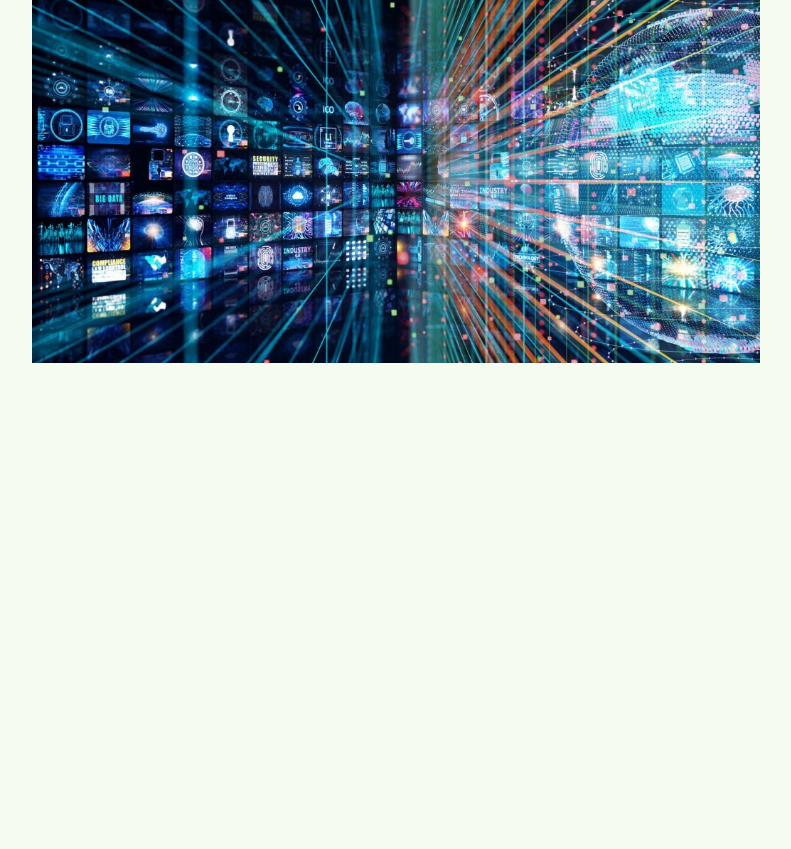
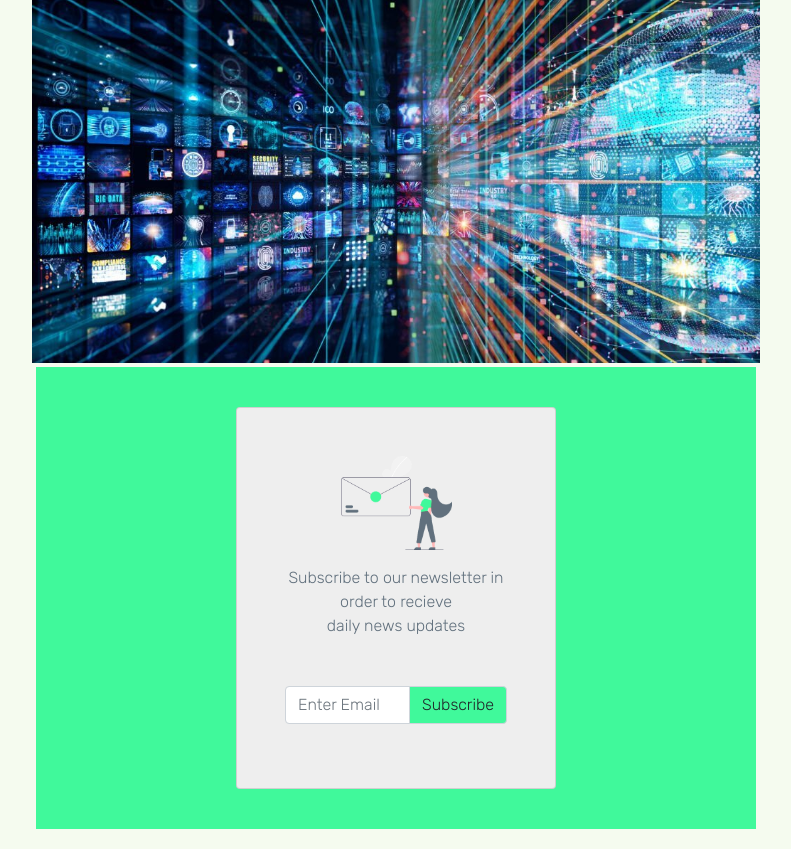
Before and after one commit to vantablanta/news_app, a Flask app: page / in a window 1280 px wide. Shown: the part 406-1255 px from the top of the page, without its empty margins (54-845 px from the left). Before the commit the page ends 769 px from the top, so only its background shows below. Run offline with Flask 2, Linux system fonts and the light colour scheme; data that the repository does not hold is empty.

Commit message:
subscribe section added

```diff
--- a/app/config.py
+++ b/app/config.py
@@ -1,6 +1,6 @@
 class Config:
     """Parent Config Class """
-    BASE_URL = 'https://newsapi.org/v2/top-headlines?country=us&apiKey={}'
+    BASE_URL = 'https://newsapi.org/v2/top-headlines?q=news&apiKey={}&pageSize=10'
 
 
 class ProdConfig(Config):
--- /dev/null
+++ b/app/static/css/subscribe.css
@@ -0,0 +1,14 @@
+.subscribe{
+    background-color: #40F99B;
+    color: #61707D;
+}
+.card-subscribe {
+    background-color: #eee;
+}
+#basic-addon2{
+    background-color: #40F99B;
+}
+#basic-addon2:hover{
+    background-color: #61707D;
+    color: #F5FBEF;
+}
--- a/app/templates/index.html
+++ b/app/templates/index.html
@@ -18,6 +18,13 @@
                 nisi officiis modi?
             </p>
             <img class="w-100" src="{{url_for('static',filename='assets/news.jpg')}}" alt="Image of Nairobi">
+
+            <div>
+                {%include 'subscribe.html'%}
+            </div>
+
+
+
         </div>
         <div class="col-md-4 mt-3">
             {%include 'content.html'%}
--- /dev/null
+++ b/app/templates/subscribe.html
@@ -0,0 +1,22 @@
+{%block styles%}
+<link rel="stylesheet" href="{{url_for('static', filename='css/subscribe.css')}}">
+{%endblock%}
+
+<div class="row d-flex justify-content-center align-items-center subscribe m-1 p-3">
+    <div class="col-md-6">
+        <div class="card card-subscribe p-5 mt-4 mb-4">
+            <div class="text-center">
+                <img src="{{url_for('static', filename='assets/subscribe.png')}}" class="w-50 h-25">
+                <span class="d-block mt-3">
+                    Subscribe to our newsletter in order to recieve
+                    <br> daily
+                    news updates
+                </span>
+                <div class="input-group mb-3 mt-5">
+                    <input type="text" class="form-control" placeholder="Enter Email" aria-label="Enter Email" aria-describedby="basic-addon2">
+                    <span class="input-group-text" id="basic-addon2">Subscribe</span>
+                  </div>
+            </div>
+        </div>
+    </div>
+</div>
```
Also changed, not shown: app/templates/footer.html (added, +111 -0 lines), app/static/assets/subscribe.png (added).
